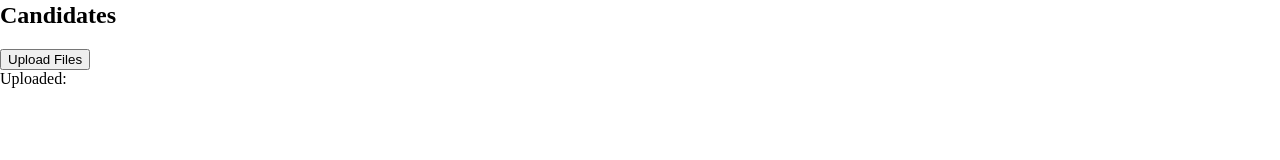
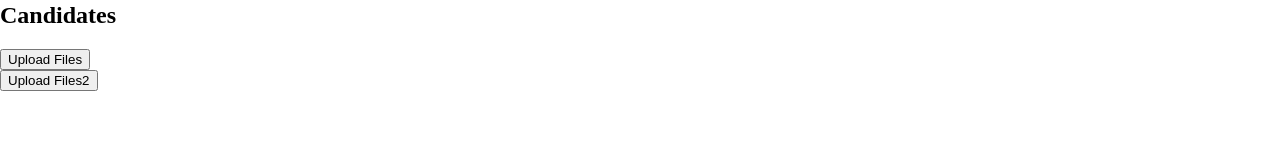
Before and after one commit to TritonSE/CCIDC-Application-Overhaul, a React (Vite) app in the folder frontend/: page / in a window 1280 px wide. Shown: the part 138-298 px from the top of the page. Built offline with nearby package versions, Linux system fonts and the light colour scheme.

Commit message:
Added styling for file uploaded list

```diff
--- a/frontend/src/components/FileUploadPopupWindow.module.css
+++ b/frontend/src/components/FileUploadPopupWindow.module.css
@@ -102,14 +102,29 @@
   align-items: center; /* Aligns vertically */
 }
 
-.deleteText {
-  color: blue;
-  font-style: italic;
-  text-decoration: underline;
+.uploadedFilesWrapper {
+  display: flex;
+  flex-direction: column;
+  width: 635px; /* Adjust as needed */
+}
+
+.fileBox {
+  display: flex;
+  align-items: center;
+  justify-content: space-between;
+  padding: 20px;
+  background: #cafae0;
+  border-radius: 8px;
+  margin-bottom: 10px; /* Adjust as needed */
+  font-family: var(--font-body);
+  font: var(--font-body);
   font-size: 13px;
-  margin-bottom: 5px;
+}
+
+.fileName {
+  margin-right: 10px;
+}
+
+.removeButton {
   cursor: pointer;
 }
-.fileName {
-  display: inline-block;
-}
--- a/frontend/src/components/FileUploadPopupWindow.tsx
+++ b/frontend/src/components/FileUploadPopupWindow.tsx
@@ -50,7 +50,7 @@ const FileUploadPopupWindow: React.FC<FileUploadPopupWindowProps> = ({ buttonTex
     // Limit the number of selected files to 10
     const filesToUpload = [...selectedFiles].slice(0, 10);
     filesToUpload.push(...files);
-    setSelectedFiles(filesToUpload.slice(0, 10));
+    setSelectedFiles((prevFiles) => [...prevFiles, ...filesToUpload.slice(0, 10)]);
 
     console.log(filesToUpload);
 
@@ -81,7 +81,8 @@ const FileUploadPopupWindow: React.FC<FileUploadPopupWindowProps> = ({ buttonTex
     const files = e.target.files;
     if (files) {
       const filesToUpload = Array.from(files).slice(0, 10);
-      setSelectedFiles(filesToUpload);
+
+      setSelectedFiles((prevFiles) => [...prevFiles, ...filesToUpload]);
 
       for (const file of filesToUpload) {
         const formData = new FormData();
@@ -163,20 +164,16 @@ const FileUploadPopupWindow: React.FC<FileUploadPopupWindowProps> = ({ buttonTex
           </div>
         </div>
       )}
-      <div className="uploaded-files-container">
-        <div>Uploaded: </div>
-        {selectedFiles.length > 0 && (
-          <ul className={styles.fileList}>
-            {selectedFiles.map((file, index) => (
-              <li key={file.name}>
-                <div className={styles.fileName}>{file.name}</div>
-                <div className={styles.deleteText} onClick={() => handleDeleteFile(index)}>
-                  Delete
-                </div>
-              </li>
-            ))}
-          </ul>
-        )}
+      <div className={styles.uploadedFilesWrapper}>
+        {selectedFiles.length > 0 &&
+          selectedFiles.map((file, index) => (
+            <div key={file.name} className={styles.fileBox}>
+              <div className={styles.fileName}>{file.name} has been successfully uploaded</div>
+              <div className={styles.removeButton} onClick={() => handleDeleteFile(index)}>
+                x
+              </div>
+            </div>
+          ))}
       </div>
     </div>
   );
--- a/frontend/src/pages/Candidates.tsx
+++ b/frontend/src/pages/Candidates.tsx
@@ -5,6 +5,7 @@ export function Candidates() {
     <>
       <h2>Candidates</h2>
       <FileUploadPopupWindow buttonText="Upload Files" />
+      <FileUploadPopupWindow buttonText="Upload Files2" />
     </>
   );
 }
```
